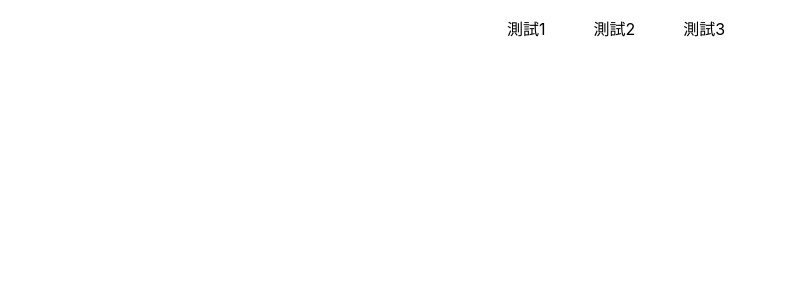
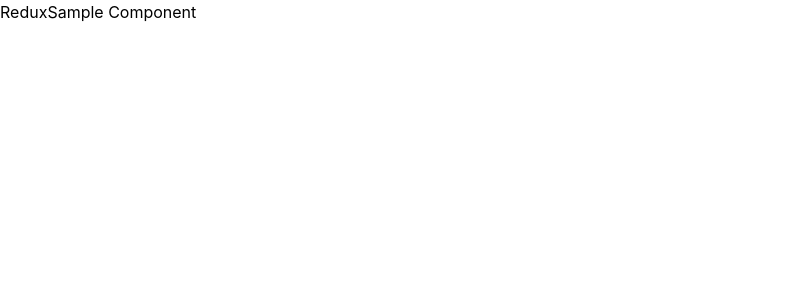
Before and after one commit to dyes91029102/reactJs-poject, a React (Create React App) app: page / in a window 1280 px wide. Shown: the top 300 px of the page, without its empty margins (0-786 px from the left). Built offline with nearby package versions, Linux system fonts and the light colour scheme.

Commit message:
add tailwind css

```diff
--- a/package.json
+++ b/package.json
@@ -15,10 +15,13 @@
     "generate-react-cli": "^8.2.0",
     "json-server": "^0.17.3",
     "node-sass": "^7.0.3",
+    "postcss-import": "^15.1.0",
     "react": "^18.2.0",
     "react-dom": "^18.2.0",
+    "react-redux": "^8.0.7",
     "react-router-dom": "^6.10.0",
     "react-scripts": "5.0.1",
+    "redux": "^4.2.1",
     "typescript": "^4.9.5",
     "web-vitals": "^2.1.4"
   },
@@ -46,5 +49,8 @@
       "last 1 firefox version",
       "last 1 safari version"
     ]
+  },
+  "devDependencies": {
+    "tailwindcss": "^3.3.2"
   }
 }
--- /dev/null
+++ b/postcss.config.js
@@ -0,0 +1,7 @@
+module.exports = {
+    plugins: {
+        "postcss-import": {}, // scss import need
+      tailwindcss: {},
+      autoprefixer: {},
+    },
+};
--- /dev/null
+++ b/src/components/ReduxSample/ReduxSample.tsx
@@ -0,0 +1,12 @@
+import React, { FC } from 'react';
+
+
+interface ReduxSampleProps {}
+
+const ReduxSample: FC<ReduxSampleProps> = () => (
+  <div>
+    ReduxSample Component
+  </div>
+);
+
+export default ReduxSample;
--- /dev/null
+++ b/src/components/ReduxSample/reducer.ts
@@ -0,0 +1,28 @@
+
+/** type */
+export const MenuActionType = {
+    ADD_ITEM: 'ADD_ITEM',
+    CLEAN_ITEM: 'CLEAN_ITEM'
+}
+
+/** 初始 */
+const initState = {
+    menuItem: [
+        '發問',
+        '回答',
+        '文章'
+    ]
+};
+
+const itemReducer = (state = initState, action: any) => {
+    switch (action.type) {
+        case MenuActionType.ADD_ITEM:
+            // 複製
+            const menuItemCopy = state.menuItem.slice();
+            return {
+                menuItem: []
+            }
+        case MenuActionType.CLEAN_ITEM:
+            break;
+    }
+}
--- a/src/components/RequestSample/RequestSample.tsx
+++ b/src/components/RequestSample/RequestSample.tsx
@@ -205,11 +205,13 @@ const RequestSample2: FC<RequestSampleProps> = () => {
 
   return (
     <div>
-      <div>
-        <button onClick={() => getRandomUser()}>axios取得隨機使用者資料</button>
-        <button onClick={() => getRandomUser2()}>axios取得指定female資料使用者資料</button>
-        <button onClick={() => getRandomUser3()}>axios取得指定male資料使用者資料</button>
-        <button onClick={() => getRandomUser4()}>axios create instance取得指定male資料使用者資料</button>
+      <div className="container mx-1 px-5">
+        <div className="bg-green-200">
+          <button className="bg-slate-300" onClick={() => getRandomUser()}>axios取得隨機使用者資料</button>
+          <button type="button" onClick={() => getRandomUser2()}>axios取得指定female資料使用者資料</button>
+          <button type="button" onClick={() => getRandomUser3()}>axios取得指定male資料使用者資料</button>
+          <button onClick={() => getRandomUser4()}>axios create instance取得指定male資料使用者資料</button>
+        </div>
         <div>
           {
             randomuser.map((p, index) => {
--- a/src/index.scss
+++ b/src/index.scss
@@ -1,3 +1,7 @@
+@import "tailwindcss/base";
+@import "tailwindcss/components";
+@import "tailwindcss/utilities";
+
 body {
   margin: 0;
   font-family: -apple-system, BlinkMacSystemFont, 'Segoe UI', 'Roboto', 'Oxygen',
--- a/src/pages/Layout/Layout.tsx
+++ b/src/pages/Layout/Layout.tsx
@@ -8,6 +8,8 @@ import Home from '../../components/RouterSample/Home/Home';
 import Header from '../../components/RouterSample/Header/Header';
 import NotFound from '../../components/RouterSample/NotFound/NotFound';
 import TestThree from '../../components/RouterSample/TestComponent/TestThree';
+import RequestSample from '../../components/RequestSample/RequestSample';
+import ReduxSample from '../../components/ReduxSample/ReduxSample';
 
 
 
@@ -116,7 +118,7 @@ const LayoutSample3: FC<LayoutProps> = () => {
 const Layout: FC<LayoutProps> = () => {
 
   return (
-    <LayoutSample3 />
+    <ReduxSample />
   )
 };
 
--- /dev/null
+++ b/tailwind.config.js
@@ -0,0 +1,11 @@
+/** @type {import('tailwindcss').Config} */
+module.exports = {
+  content: [
+    './index.html',
+    './src/**/*.{js,jsx,ts,tsx}'
+  ],
+  theme: {
+    extend: {},
+  },
+  plugins: [],
+}
```
Also changed, not shown: 1 other file (tests, documents, lock files or other folders).
